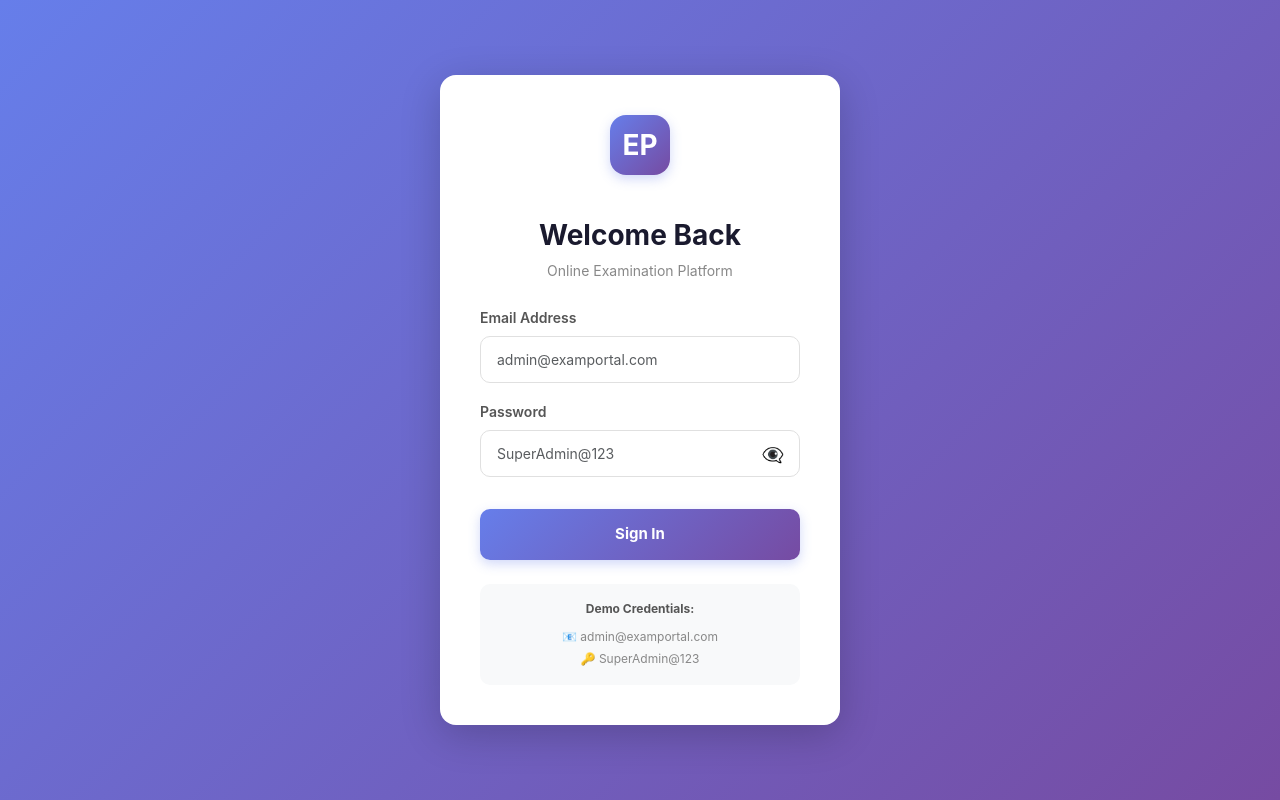
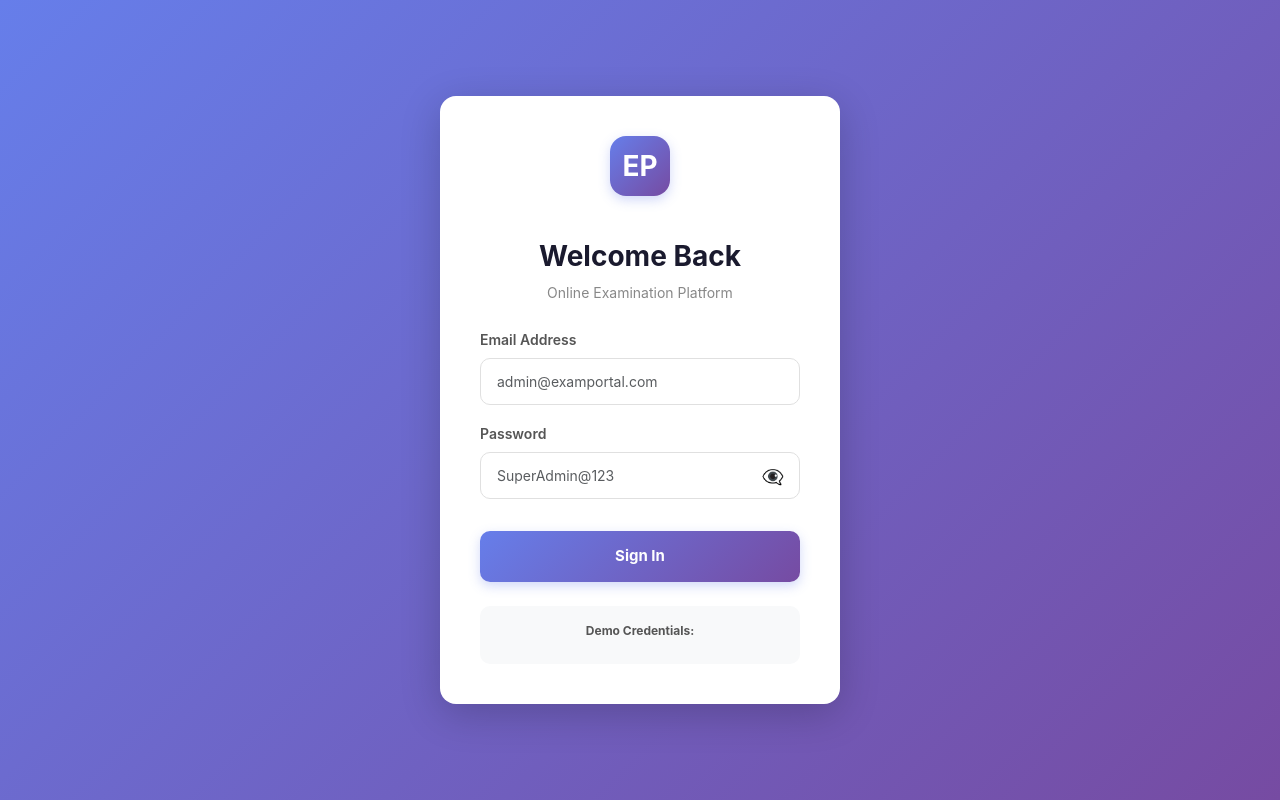
Before and after one commit to NARASIMHA131415/Exam-Portal-Frontend, a React (Create React App) app in the folder first-portal-main/: page /login in a window 1280 px wide. Built offline with nearby package versions, Linux system fonts and the light colour scheme; no server answers.

Commit message:
Update LoginPage.js

```diff
--- a/first-portal-main/src/components/LoginPage.js
+++ b/first-portal-main/src/components/LoginPage.js
@@ -212,8 +212,7 @@ const LoginPage = () => {
             Demo Credentials:
           </strong>
           <div style={{ fontSize: 12, color: '#888', lineHeight: 1.8 }}>
-            📧 admin@examportal.com<br/>
-            🔑 SuperAdmin@123
+
           </div>
         </div>
       </div>
```
